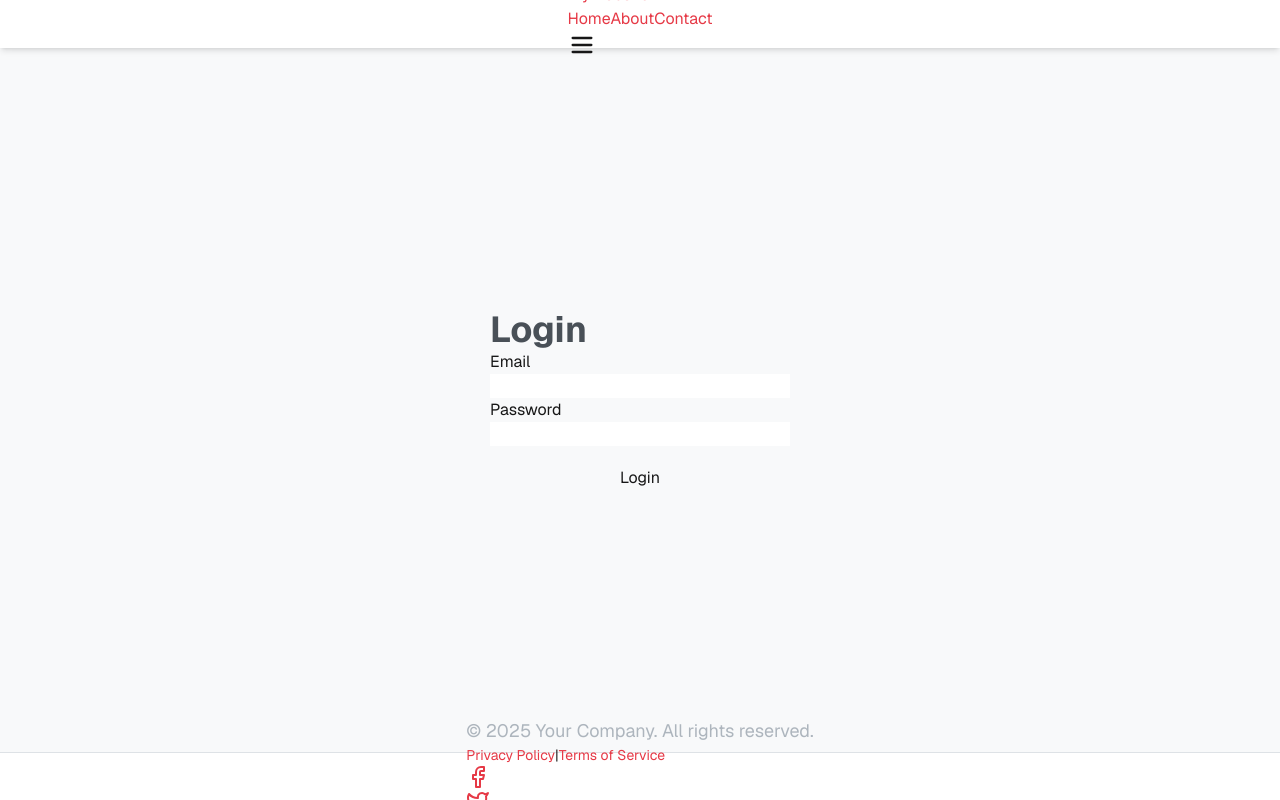
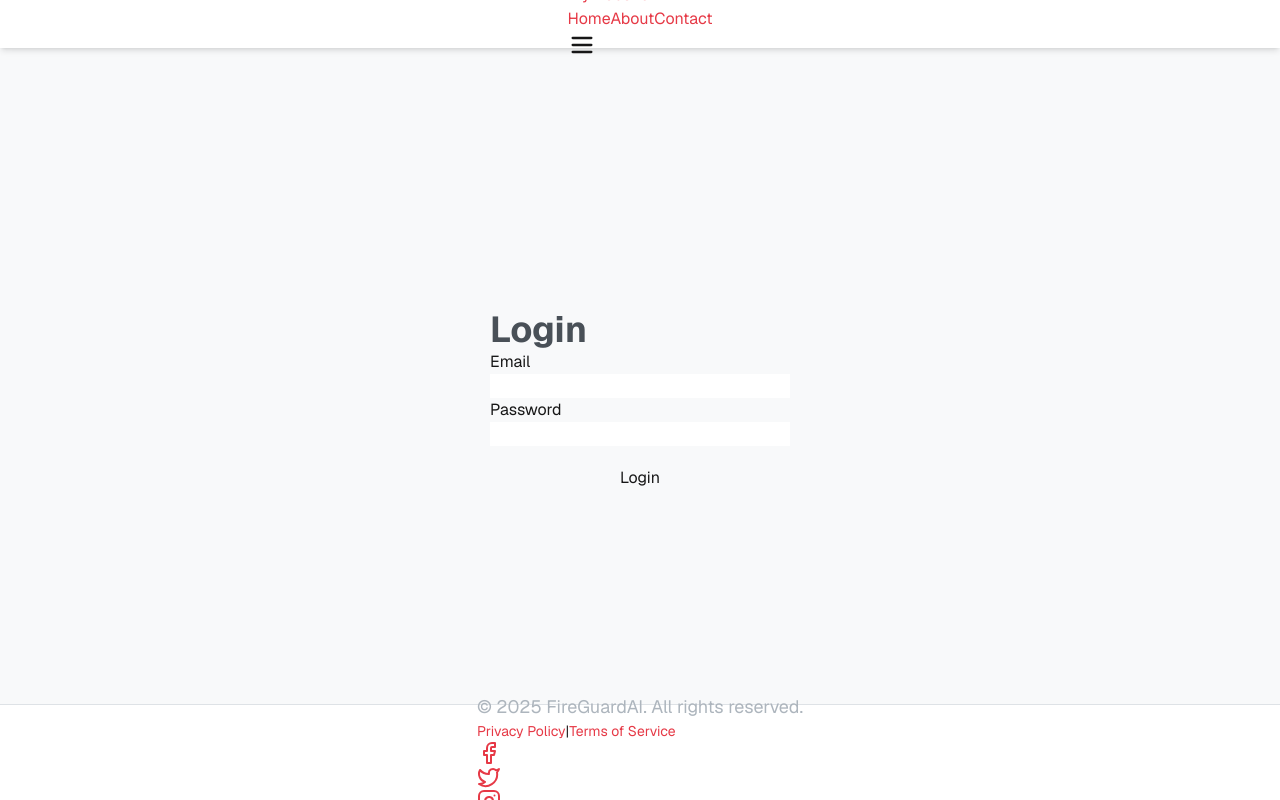
Before and after one commit to arisingh8/NotiFire, a Next.js app in the folder frontend/fireguard/: page /pages/auth in a window 1280 px wide. Built offline with nearby package versions, Linux system fonts and the light colour scheme.

Commit message:
fixed footer

```diff
--- a/frontend/fireguard/src/app/components/footer.tsx
+++ b/frontend/fireguard/src/app/components/footer.tsx
@@ -6,7 +6,7 @@ const Footer: React.FC = () => {
   return (
     <footer className="fixed bottom-0 left-0 w-full bg-gray-800 text-white py-4 shadow-md z-50">
       <div className="container mx-auto text-center">
-        <p className="text-sm">&copy; {new Date().getFullYear()} Your Company. All rights reserved.</p>
+        <p className="text-sm">&copy; {new Date().getFullYear()} FireGuardAI. All rights reserved.</p>
 
         {/* Navigation Links */}
         <nav className="mt-2 space-x-4">
--- a/frontend/fireguard/src/app/globals.css
+++ b/frontend/fireguard/src/app/globals.css
@@ -84,5 +84,5 @@ header {
 }
 
 footer {
-  @apply fixed bottom-0 left-0 w-full h-12 bg-white dark:bg-gray-950 border-t border-[var(--border)] flex items-center justify-center text-sm;
+  @apply fixed bottom-0 left-0 w-full h-24 bg-white dark:bg-gray-950 border-t border-[var(--border)] flex items-center justify-center text-sm;
 }
```
